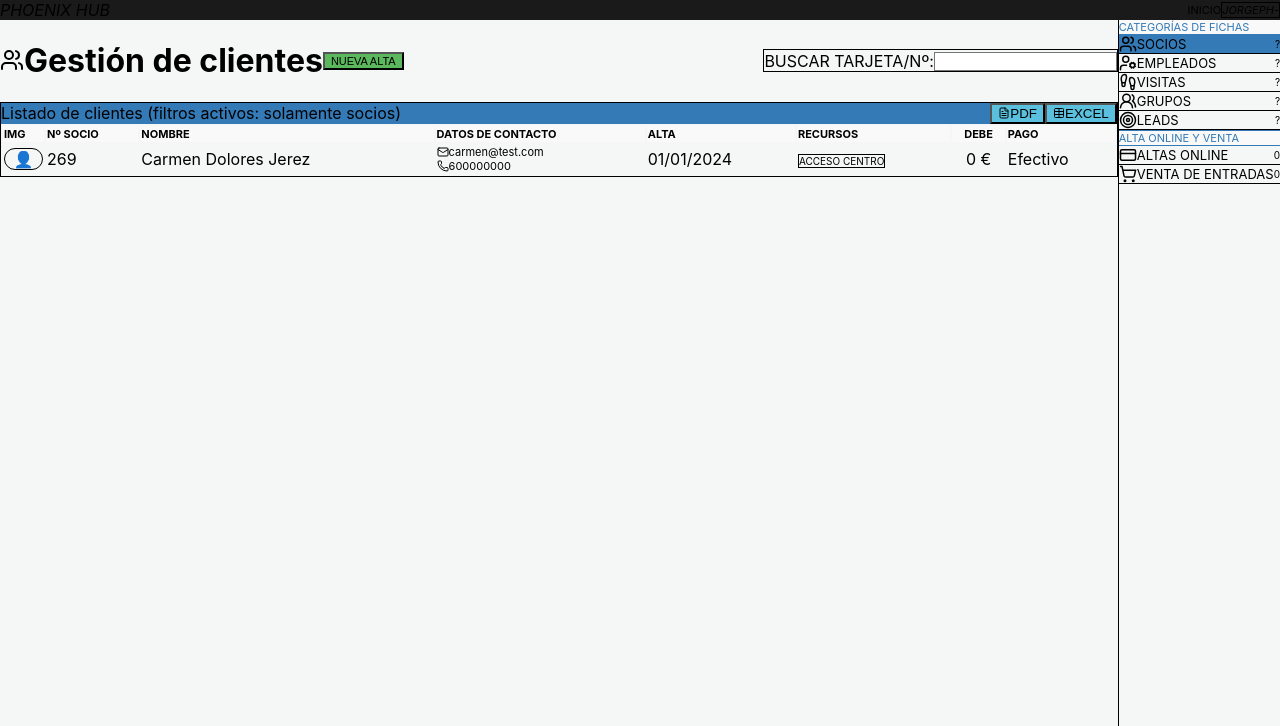
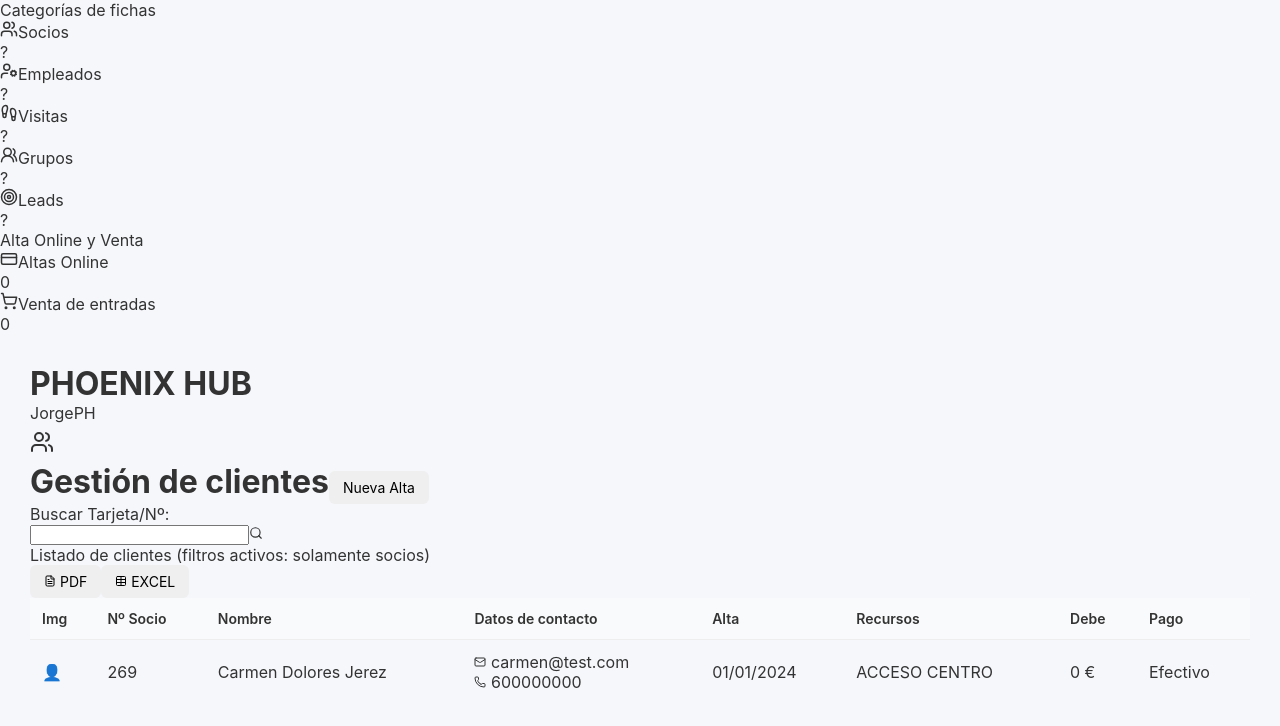
Before and after one commit to jorge212313cdfdws/crm-backend, a React (Vite) app in the folder frontend/: page / in a window 1280 px wide. Shown: the top 726 px of the page. Built offline with nearby package versions, Linux system fonts and the light colour scheme; no server answers.

Commit message:
cambios en el index.css y el app.jsx

```diff
--- a/frontend/src/App.jsx
+++ b/frontend/src/App.jsx
@@ -1,51 +1,61 @@
-import { useEffect, useState } from 'react';
-import axios from 'axios';
-import { Sidebar } from './components/layout/Sidebar';
-import { ClientesTable } from './pages/clientes/ClientesTable';
+import { useEffect, useState } from "react";
+import axios from "axios";
+import { Sidebar } from "./components/layout/Sidebar";
+import { ClientesTable } from "./pages/clientes/ClientesTable";
+import "./index.css";
 
 function App() {
+
   const [clientes, setClientes] = useState([]);
-  const [loading, setLoading] = useState(false); // Iniciamos en false para evitar pantalla en blanco
 
   useEffect(() => {
+
     const fetchClientes = async () => {
       try {
-        const res = await axios.get('http://localhost:5000/api/clientes');
+
+        const res = await axios.get("http://localhost:8080/api/clientes");
         setClientes(res.data);
+
       } catch (err) {
-        console.error("Backend no disponible. Mostrando interfaz de prueba.");
-        // Datos de ejemplo para que veas el diseño profesional de PHOENIX HUB
-        setClientes([{
+
+        console.log("Backend no disponible");
+
+        setClientes([
+          {
             id: 1,
             numeroSocio: 269,
             nombre: "Carmen Dolores Jerez",
             email: "carmen@test.com",
             deuda: 0,
             recurso: "ACCESO CENTRO"
-        }]);
+          }
+        ]);
       }
     };
+
     fetchClientes();
+
   }, []);
 
   return (
-    <div className="h-screen flex flex-col font-sans bg-[#f4f7f6]">
-      {/* Navbar Superior PHOENIX */}
-      <header className="bg-[#1a1a1a] text-white h-12 flex items-center justify-between px-6 shadow-2xl z-50">
-        <div className="text-xl italic font-black tracking-tighter uppercase">PHOENIX HUB</div>
-        <div className="flex gap-8 text-[11px] font-bold text-gray-400 uppercase tracking-widest items-center">
-          <span>Inicio</span>
-          <span className="text-white bg-blue-600/30 px-3 py-1 rounded-sm border border-blue-500/50 italic">JorgePH-</span>
-        </div>
+
+    <div className="layout">
+
+      <Sidebar />
+
+      <div className="content">
+
+        <header className="topbar">
+          <h1>PHOENIX HUB</h1>
+          <span>JorgePH</span>
         </header>
 
-      <div className="flex flex-1 overflow-hidden">
-        <main className="flex-1 overflow-y-auto">
         <ClientesTable clientes={clientes} />
-        </main>
-        <Sidebar />
+
       </div>
+
     </div>
+
   );
 }
 
--- a/frontend/src/index.css
+++ b/frontend/src/index.css
@@ -1,19 +1,174 @@
-@tailwind base;
-@tailwind components;
-@tailwind utilities;
+
+
+* {
+  margin: 0;
+  padding: 0;
+  box-sizing: border-box;
+  font-family: "Inter", Arial, sans-serif;
+}
 
 body {
-  margin: 0;
-  font-family: 'Inter', -apple-system, BlinkMacSystemFont, 'Segoe UI', Roboto, sans-serif;
-  -webkit-font-smoothing: antialiased;
-  background-color: #f4f7f6;
+  background: #f5f7fb;
+  color: #333;
 }
 
-/* Scrollbar fina para que se vea más moderno */
-::-webkit-scrollbar {
-  width: 6px;
+
+/* LAYOUT */
+
+.app-layout {
+  display: flex;
+  height: 100vh;
 }
-::-webkit-scrollbar-thumb {
-  background: #ccc;
+
+
+/* SIDEBAR */
+
+.sidebar {
+  width: 240px;
+  background: #1f2937;
+  color: white;
+  padding: 20px;
+}
+
+.sidebar h2 {
+  margin-bottom: 30px;
+}
+
+.sidebar a {
+  display: block;
+  padding: 10px;
+  margin-bottom: 5px;
+  color: #d1d5db;
+  text-decoration: none;
+  border-radius: 6px;
+}
+
+.sidebar a:hover {
+  background: #374151;
+  color: white;
+}
+
+
+/* CONTENT */
+
+.content {
+  flex: 1;
+  padding: 30px;
+  overflow-y: auto;
+}
+
+
+/* PAGE HEADER */
+
+.page-header {
+  display: flex;
+  justify-content: space-between;
+  align-items: center;
+  margin-bottom: 25px;
+}
+
+.page-header h1 {
+  font-size: 24px;
+}
+
+
+/* BUTTONS */
+
+button {
+  padding: 8px 14px;
+  border-radius: 6px;
+  border: none;
+  cursor: pointer;
+  font-size: 14px;
+}
+
+button.primary {
+  background: #2563eb;
+  color: white;
+}
+
+button.primary:hover {
+  background: #1d4ed8;
+}
+
+button.danger {
+  background: #dc2626;
+  color: white;
+}
+
+button.danger:hover {
+  background: #b91c1c;
+}
+
+button.secondary {
+  background: #e5e7eb;
+}
+
+
+/* TABLE */
+
+.table-container {
+  background: white;
   border-radius: 10px;
+  box-shadow: 0 2px 6px rgba(0,0,0,0.08);
+  overflow: hidden;
 }
+
+table {
+  width: 100%;
+  border-collapse: collapse;
+}
+
+thead {
+  background: #f9fafb;
+}
+
+th {
+  text-align: left;
+  padding: 12px;
+  font-weight: 600;
+  font-size: 14px;
+}
+
+td {
+  padding: 12px;
+  border-top: 1px solid #eee;
+}
+
+tr:hover {
+  background: #f9fafb;
+}
+
+
+/* FORM */
+
+.form-card {
+  background: white;
+  padding: 25px;
+  border-radius: 10px;
+  width: 500px;
+  box-shadow: 0 2px 6px rgba(0,0,0,0.1);
+}
+
+.form-group {
+  margin-bottom: 18px;
+}
+
+.form-group label {
+  display: block;
+  font-size: 14px;
+  margin-bottom: 6px;
+}
+
+.form-group input {
+  width: 100%;
+  padding: 8px;
+  border-radius: 6px;
+  border: 1px solid #ccc;
+}
+
+.form-actions {
+  margin-top: 20px;
+  display: flex;
+  gap: 10px;
+}
```
Lines whose indentation alone changed are shown as unchanged.
